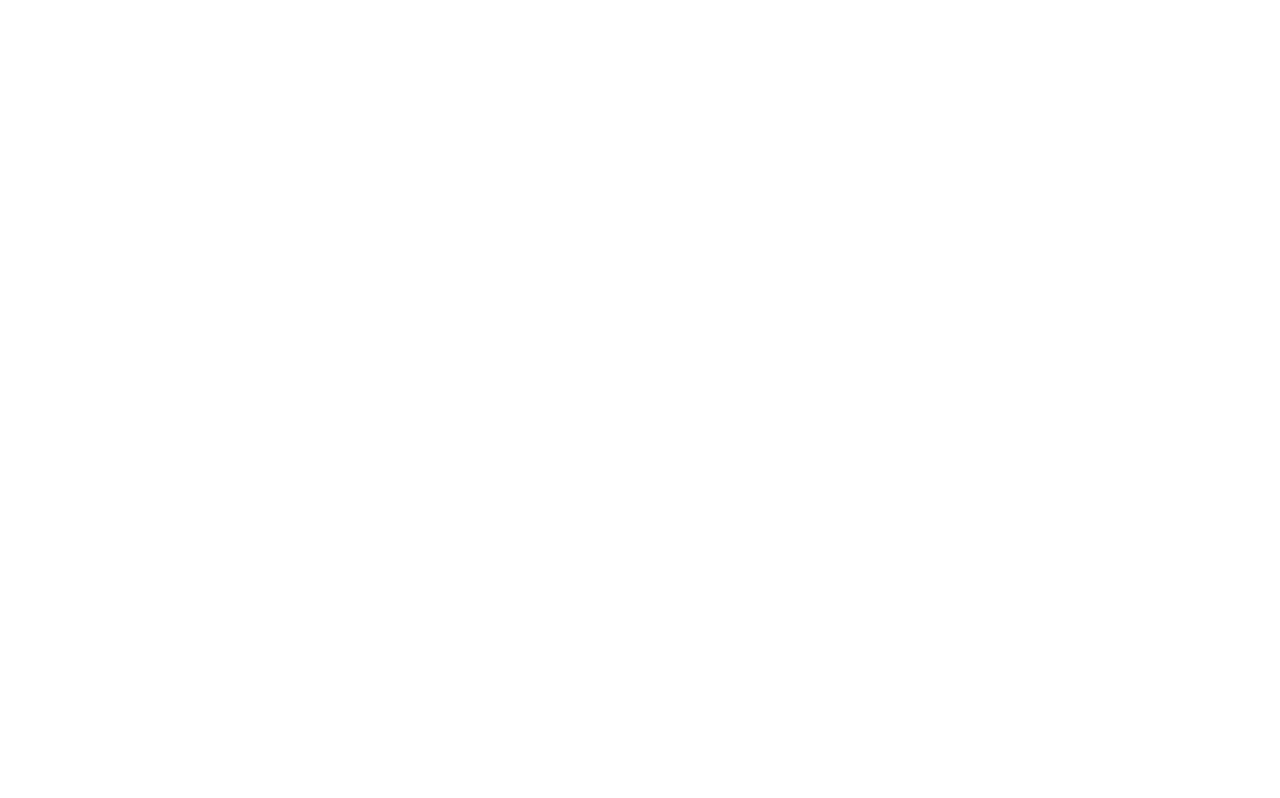
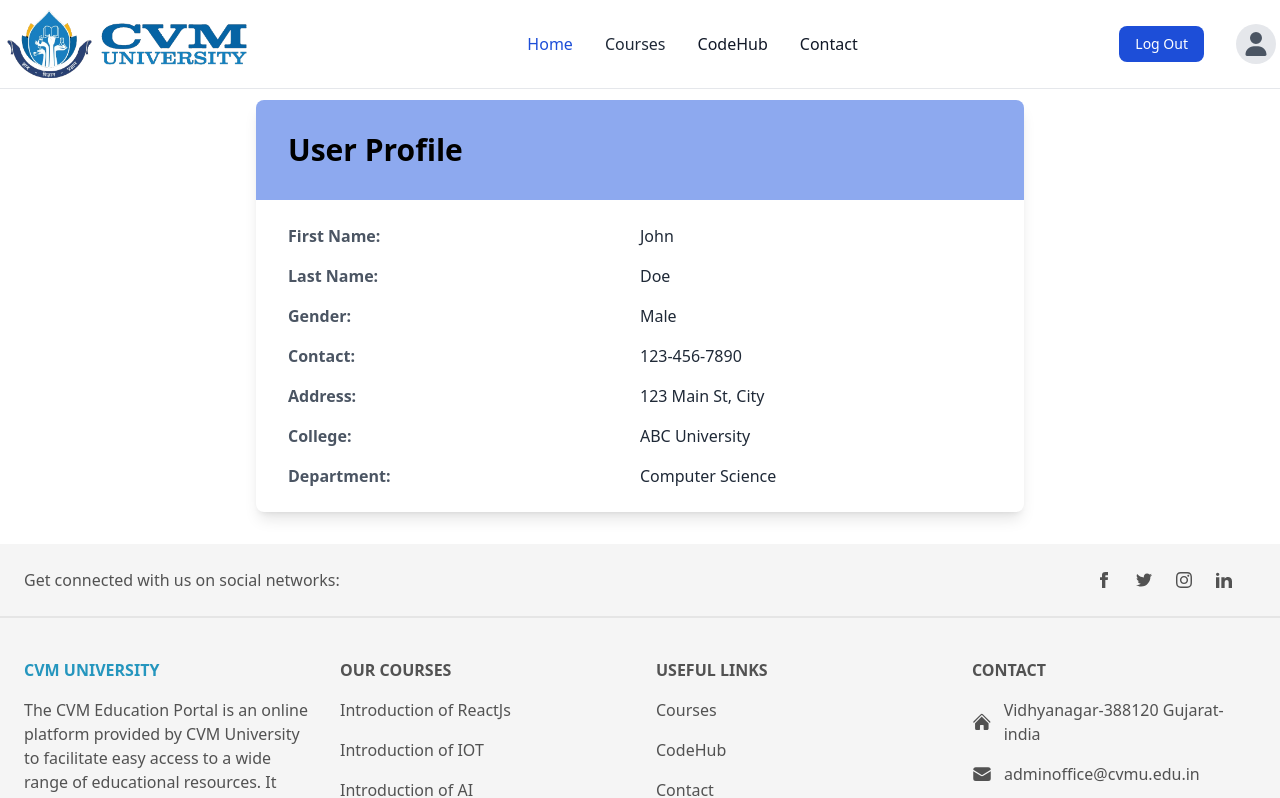
Before and after one commit to Priyanshu2410/Mini-Project, a React (Create React App) app: page /user/profile in a window 1280 px wide. Before the commit this address had no page. Shown: the top 798 px of the page. Built offline with nearby package versions, Linux system fonts and the light colour scheme.

Commit message:
profile add

```diff
--- a/src/App.js
+++ b/src/App.js
@@ -12,6 +12,7 @@
 import Coordinator from "./Pages/coordinator/index.jsx";
 import ContactUs from "./Pages/user/contact.jsx";
 import CoursesUser from "./Pages/user/couresuser.jsx";
+import UserProfile from "./Pages/user/UserProfile.jsx";
 
 
 //coordinator
@@ -20,7 +21,9 @@
 function App() {
   return (
     <>
+
       <Routes>
+
         <Route path="/" element={<Root />} />
         <Route path="/login" element={<Login />} />
         <Route path="/register" element={<Register />} />
@@ -30,6 +33,7 @@
           <Route path="codehub" element={<Codehub />} />
           <Route path="contactus" element={<ContactUs />} />
           <Route path="courses" element={<CoursesUser />} />
+          <Route path="profile" element={<UserProfile />} />
         </Route>
         <Route path="/coordinator" element={<Coordinator />}>
           <Route path="home" element={<CoordinatorHome />} />
--- a/src/Pages/user/Navbar.jsx
+++ b/src/Pages/user/Navbar.jsx
@@ -1,5 +1,7 @@
 import React, { useState, useEffect } from 'react'
 import { Link } from 'react-router-dom'
+import { FaUser } from "react-icons/fa6";
+
 // import logo from "../../../public/heaer_logo_final.png"
 
 const Navbar = () => {
@@ -10,6 +12,7 @@
         setUser(JSON.parse(localStorage.getItem("data")));
         console.log(user);
         // console.log(localStorage.getItem("data"));
+        // eslint-disable-next-line
     }, []);
     const [activeButton, setActiveButton] = useState('home');
 
@@ -25,11 +28,18 @@
                         <img src="/heaer_logo_final.png" className="h-20 w-[120%]" alt="cvm Logo" />
                         {/* <span className="self-center text-2xl font-semibold whitespace-nowrap dark:text-white">CVM</span> */}
                     </Link>
-                    <div className="flex flex-row items-center md:order-2 space-x-3 md:space-x-0 rtl:space-x-reverse">
-
+                    <div className="flex flex-row items-center md:order-2 space-x-6 md:space-x-8 rtl:space-x-reverse">
                         <button type="button" className="text-white bg-blue-700 hover:bg-blue-800 focus:ring-4 focus:outline-none focus:ring-blue-300 font-medium rounded-lg text-sm px-4 py-2 text-center dark:bg-blue-600 dark:hover:bg-blue-700 dark:focus:ring-blue-800">Log Out</button>
+                        <Link
+                            to="/user/profile"
+                            className='flex items-center justify-center rounded-full w-10 h-10 bg-gray-200 text-gray-600 hover:bg-gray-300 hover:text-gray-700'
+                            style={{ fontSize: '1.5rem' }}
+                        >
+                            <FaUser />
+                        </Link>
 
                     </div>
+
                     <div className="items-center justify-between hidden w-full md:flex md:w-auto md:order-1" id="navbar-sticky">
                         <ul className="flex flex-col p-4 md:p-0 mt-4 font-medium border border-gray-100 rounded-lg bg-gray-50 md:space-x-8 rtl:space-x-reverse md:flex-row md:mt-0 md:border-0 md:bg-white dark:bg-gray-800 md:dark:bg-gray-800 dark:border-gray-700">
                             <li>
@@ -79,6 +89,7 @@
                                 >
                                     Contact
                                 </Link>
+
                             </li>
                         </ul>
                     </div>
--- /dev/null
+++ b/src/Pages/user/UserProfile.jsx
@@ -0,0 +1,34 @@
+import React from "react";
+
+const UserProfile = () => {
+    return (
+        <div className="pt-[100px] ">
+            <div class="max-w-3xl mx-auto bg-white rounded-lg shadow-lg overflow-hidden mb-8">
+                <div class="p-8 bg-[#8da9ef]">
+                    <h2 class="text-3xl font-bold black">User Profile</h2>
+                </div>
+                <div class="px-8 py-6">
+                    <div class="grid grid-cols-2 gap-y-4">
+                        <div class="text-gray-600 font-semibold">First Name:</div>
+                        <div class="text-gray-800">John</div>
+                        <div class="text-gray-600 font-semibold">Last Name:</div>
+                        <div class="text-gray-800">Doe</div>
+                        <div class="text-gray-600 font-semibold">Gender:</div>
+                        <div class="text-gray-800">Male</div>
+                        <div class="text-gray-600 font-semibold">Contact:</div>
+                        <div class="text-gray-800">123-456-7890</div>
+                        <div class="text-gray-600 font-semibold">Address:</div>
+                        <div class="text-gray-800">123 Main St, City</div>
+                        <div class="text-gray-600 font-semibold">College:</div>
+                        <div class="text-gray-800">ABC University</div>
+                        <div class="text-gray-600 font-semibold">Department:</div>
+                        <div class="text-gray-800">Computer Science</div>
+                    </div>
+                </div>
+            </div>
+
+        </div>
+    );
+};
+
+export default UserProfile;
```
Lines whose indentation alone changed are shown as unchanged.
